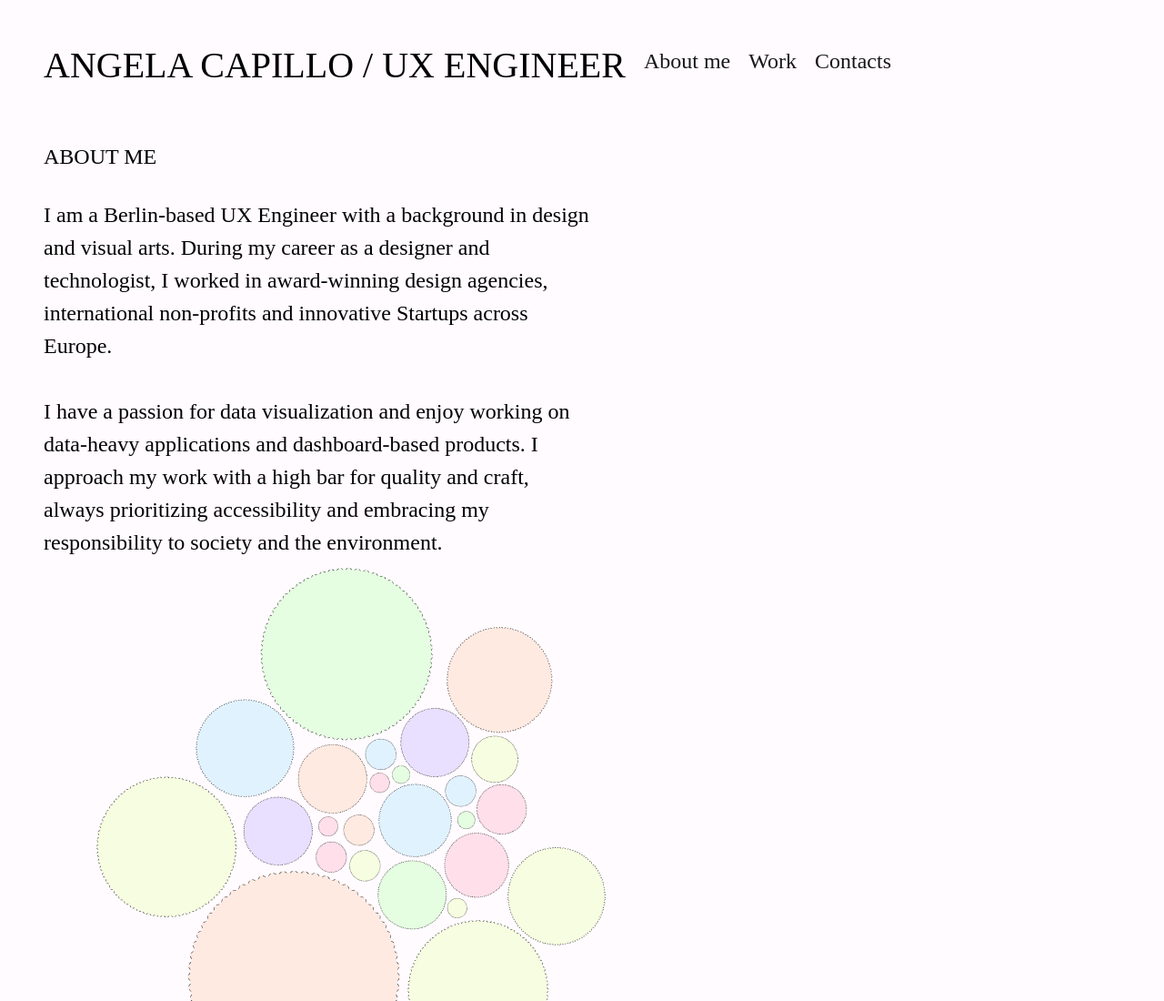
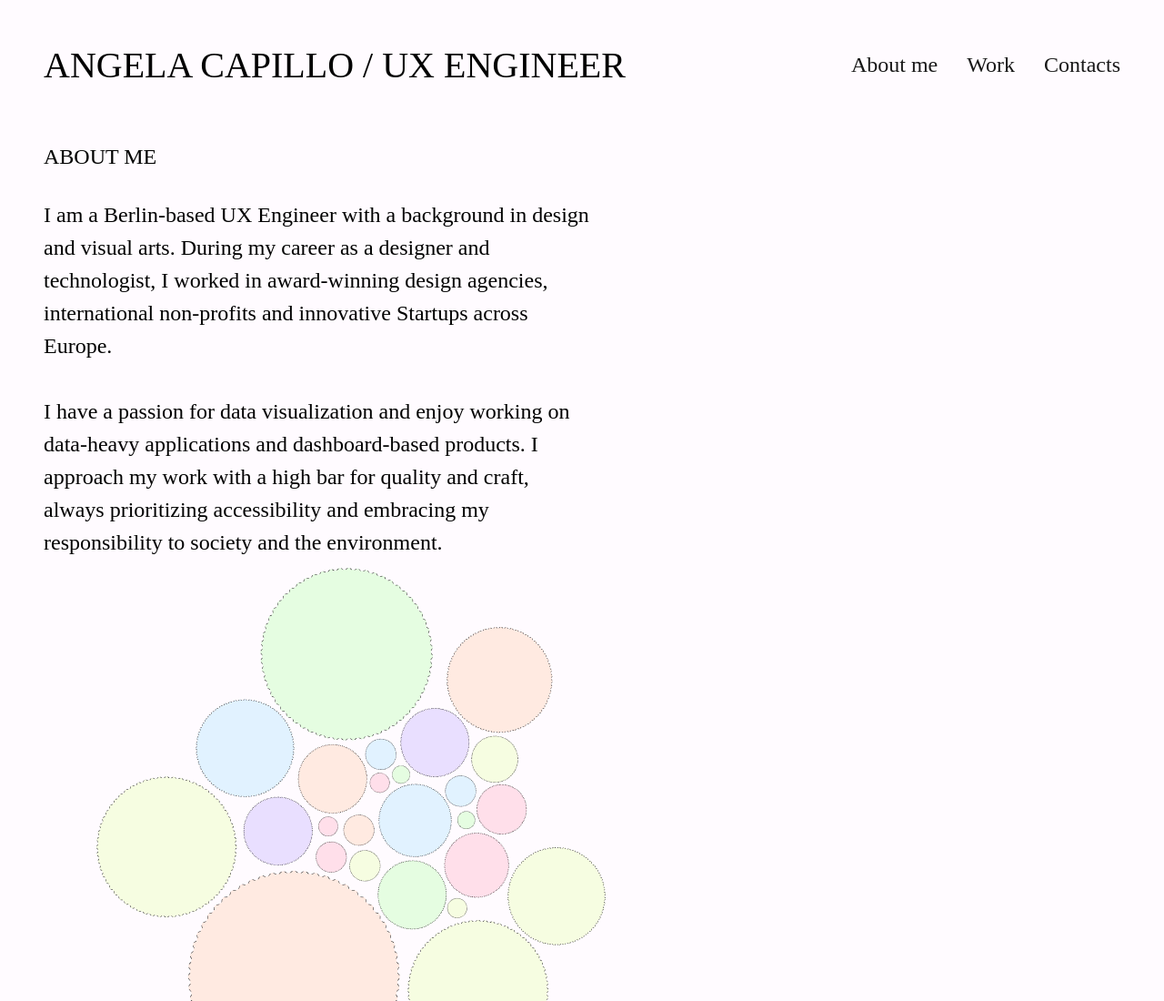
Before and after one commit to angela-capillo/personal-website, a website: page html-and-the-web_personal-website/index.html in a window 1280 px wide. Shown: the top 1100 px of the page at 91% size. Drawn offline with Linux system fonts and the light colour scheme; a web font is replaced by a local one.

Commit message:
Add flexbox properties to style header and nav ul elements

```diff
--- a/html-and-the-web_personal-website/assets/styles/style.css
+++ b/html-and-the-web_personal-website/assets/styles/style.css
@@ -15,17 +15,21 @@ body {
 }
 
 header {
+    display: flex;
+    justify-content: space-between;
+    align-items: center;
     margin-top: 1rem;
     margin-bottom: 4rem;
 }
 
-nav {
-    display: inline-block;
+nav > ul {
+    list-style: none;
+    display: flex;
+    gap: 2rem;
 }
 
 nav a {
     font-size: 1.5rem;
-    margin-left: 1rem;
 
 }
 
--- a/html-and-the-web_personal-website/index.html
+++ b/html-and-the-web_personal-website/index.html
@@ -16,9 +16,11 @@
     <header>
       <h1>Angela Capillo / UX Engineer</h1>
       <nav>
-        <a href="#about">About me</a>
-        <a href="#work">Work</a>
-        <a href="#contact">Contacts</a>
+        <ul>
+        <li><a href="#about">About me</a></li>
+        <li><a href="#work">Work</a></li>
+        <li><a href="#contact">Contacts</a></li>
+        </ul>
       </nav>
     </header>
     <main>
@@ -43,7 +45,7 @@
           />
         </figure>
       </section>
-      <section id="Work">
+      <section id="work">
         <h2>My work on</h2>
         <div class="work">
           <a href="https://github.com/angela-capillo" aria-label="GitHub"
```
